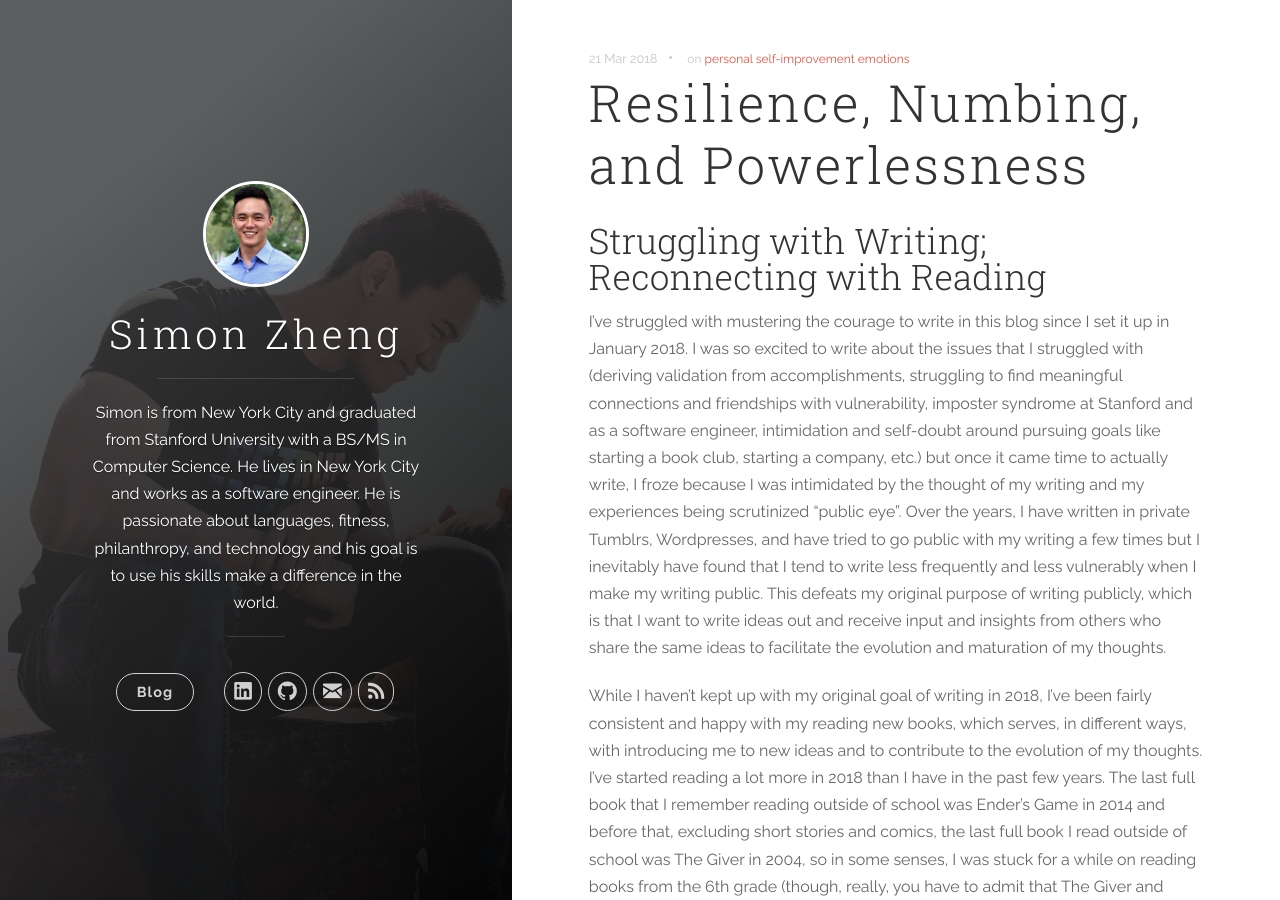
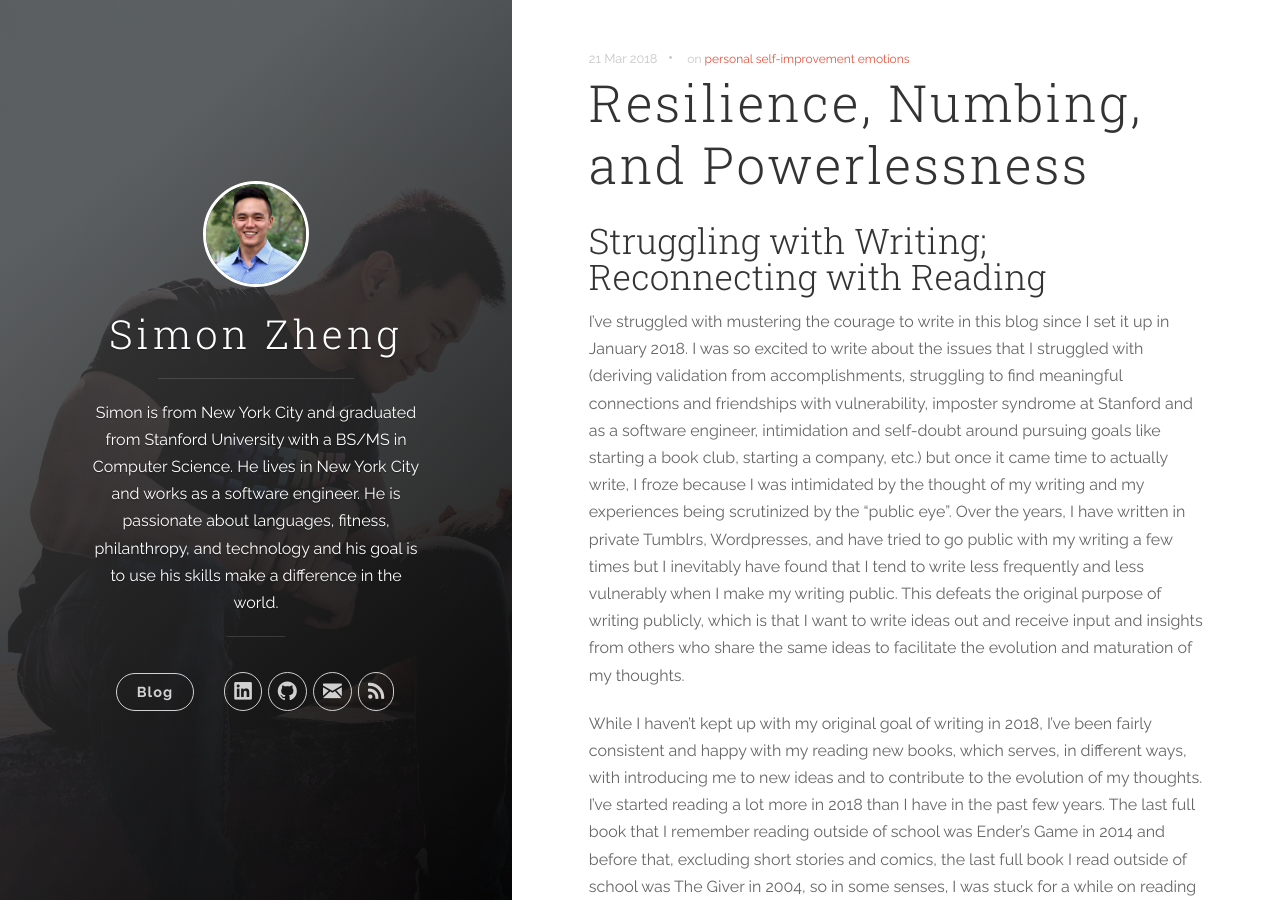
Before and after one commit to simonzheng/simonzheng.github.io, a Jekyll site: the page built from _posts/2018-03-21-resilience-numbing-and-powerlessness.markdown, in a window 1280 px wide and 900 px high. Built offline with Jekyll 4.4.1, drawn with Linux system fonts in a browser that asks for light colours; nearby versions of some CDN libraries; comment, search, counter and statistics services are not loaded.

Commit message:
Fix typo and move test post

```diff
--- a/_posts/2018-03-21-resilience-numbing-and-powerlessness.markdown
+++ b/_posts/2018-03-21-resilience-numbing-and-powerlessness.markdown
@@ -7,7 +7,7 @@ tags: [personal, self-improvement, emotions]
 
 ## Struggling with Writing; Reconnecting with Reading
 
-I've struggled with mustering the courage to write in this blog since I set it up in January 2018. I was so excited to write about the issues that I struggled with (deriving validation from accomplishments, struggling to find meaningful connections and friendships with vulnerability, imposter syndrome at Stanford and as a software engineer, intimidation and self-doubt around pursuing goals like starting a book club, starting a company, etc.) but once it came time to actually write, I froze because I was intimidated by the thought of my writing and my experiences being scrutinized "public eye". Over the years, I have written in private Tumblrs, Wordpresses, and have tried to go public with my writing a few times but I inevitably have found that I tend to write less frequently and less vulnerably when I make my writing public. This defeats my original purpose of writing publicly, which is that I want to write ideas out and receive input and insights from others who share the same ideas to facilitate the evolution and maturation of my thoughts.
+I've struggled with mustering the courage to write in this blog since I set it up in January 2018. I was so excited to write about the issues that I struggled with (deriving validation from accomplishments, struggling to find meaningful connections and friendships with vulnerability, imposter syndrome at Stanford and as a software engineer, intimidation and self-doubt around pursuing goals like starting a book club, starting a company, etc.) but once it came time to actually write, I froze because I was intimidated by the thought of my writing and my experiences being scrutinized by the "public eye". Over the years, I have written in private Tumblrs, Wordpresses, and have tried to go public with my writing a few times but I inevitably have found that I tend to write less frequently and less vulnerably when I make my writing public. This defeats the original purpose of writing publicly, which is that I want to write ideas out and receive input and insights from others who share the same ideas to facilitate the evolution and maturation of my thoughts.
 
 While I haven't kept up with my original goal of writing in 2018, I've been fairly consistent and happy with my reading new books, which serves, in different ways, with introducing me to new ideas and to contribute to the evolution of my thoughts. I've started reading a lot more in 2018 than I have in the past few years. The last full book that I remember reading outside of school was Ender's Game in 2014 and before that, excluding short stories and comics, the last full book I read outside of school was The Giver in 2004, so in some senses, I was stuck for a while on reading books from the 6th grade (though, really, you have to admit that The Giver and Enders Game were really enjoyable).
 
```
Also changed, not shown: _posts/drafts/2016-01-08-welcome-to-jekyll.markdown (renamed from _posts/2016-01-08-welcome-to-jekyll.markdown), _posts/drafts/2018-01-19-simons-test-post.markdown (renamed from _posts/2018-01-19-simons-test-post.markdown).
